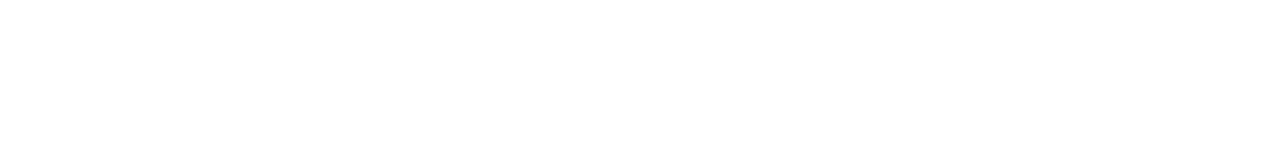
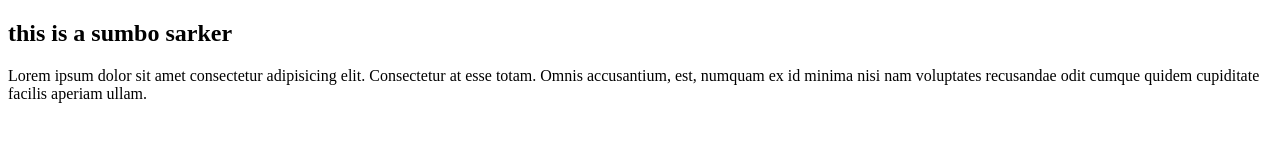
Before and after one commit to shrabon-sarker/git-learn-branch, a plain HTML site: page blog.html in a window 1280 px wide. Drawn offline with Linux system fonts and the light colour scheme.

Commit message:
the sumbo

```diff
--- a/blog.html
+++ b/blog.html
@@ -5,5 +5,12 @@
     <meta name="viewport" content="width=device-width, initial-scale=1.0" />
     <title>Document</title>
   </head>
-  <body></body>
+  <body>
+    <h2>this is a sumbo sarker</h2>
+    <p>
+      Lorem ipsum dolor sit amet consectetur adipisicing elit. Consectetur at
+      esse totam. Omnis accusantium, est, numquam ex id minima nisi nam
+      voluptates recusandae odit cumque quidem cupiditate facilis aperiam ullam.
+    </p>
+  </body>
 </html>
```
